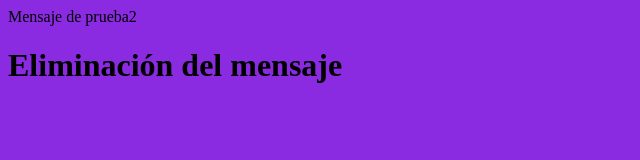
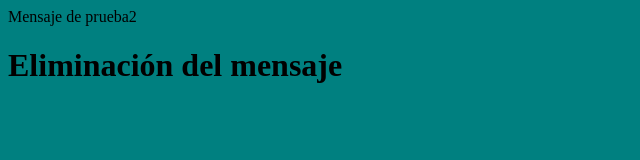
Before and after one commit to kcuenca0321/CDDMQ, a plain HTML site: page index.html in a window 1280 px wide. Shown: the whole page, without its empty margins (0-640 px from the left). Drawn offline with Linux system fonts and the light colour scheme.

Commit message:
cambie color

```diff
--- a/index.html
+++ b/index.html
@@ -11,7 +11,7 @@
 <h1>Eliminación del mensaje</h1>
 <style>
     body{
-        background-color: blueviolet;
+        background-color: teal;
     }
 </style>
 </body>
```
